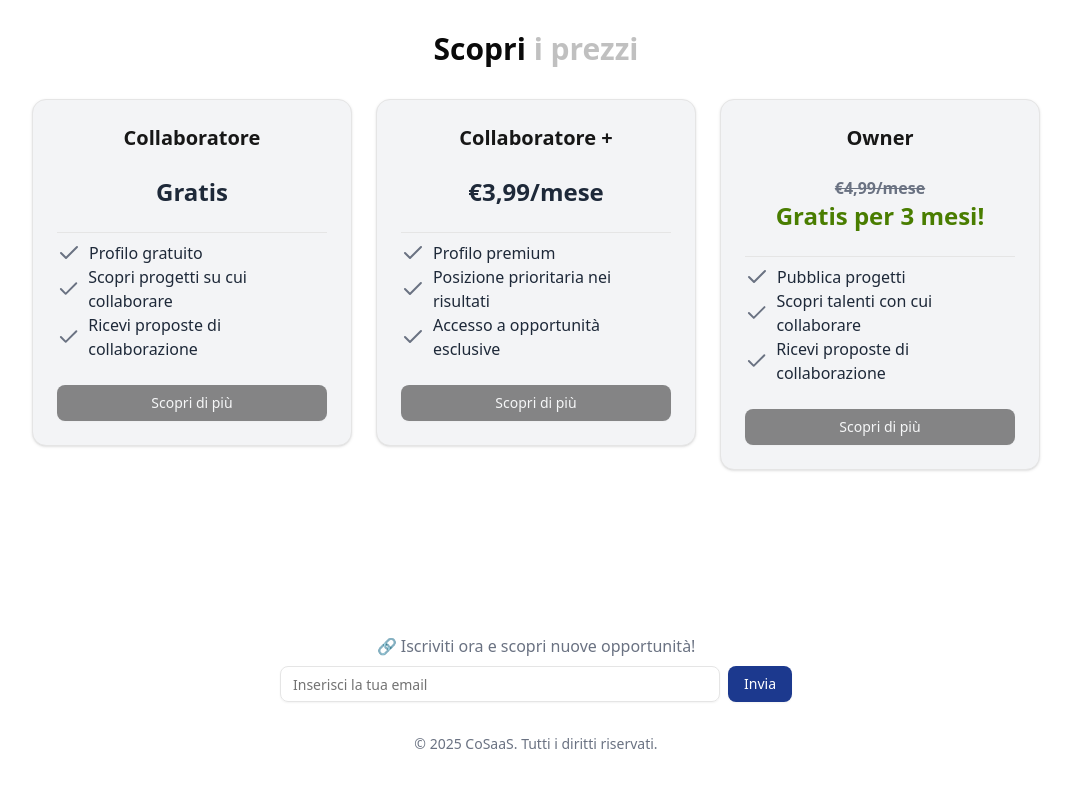
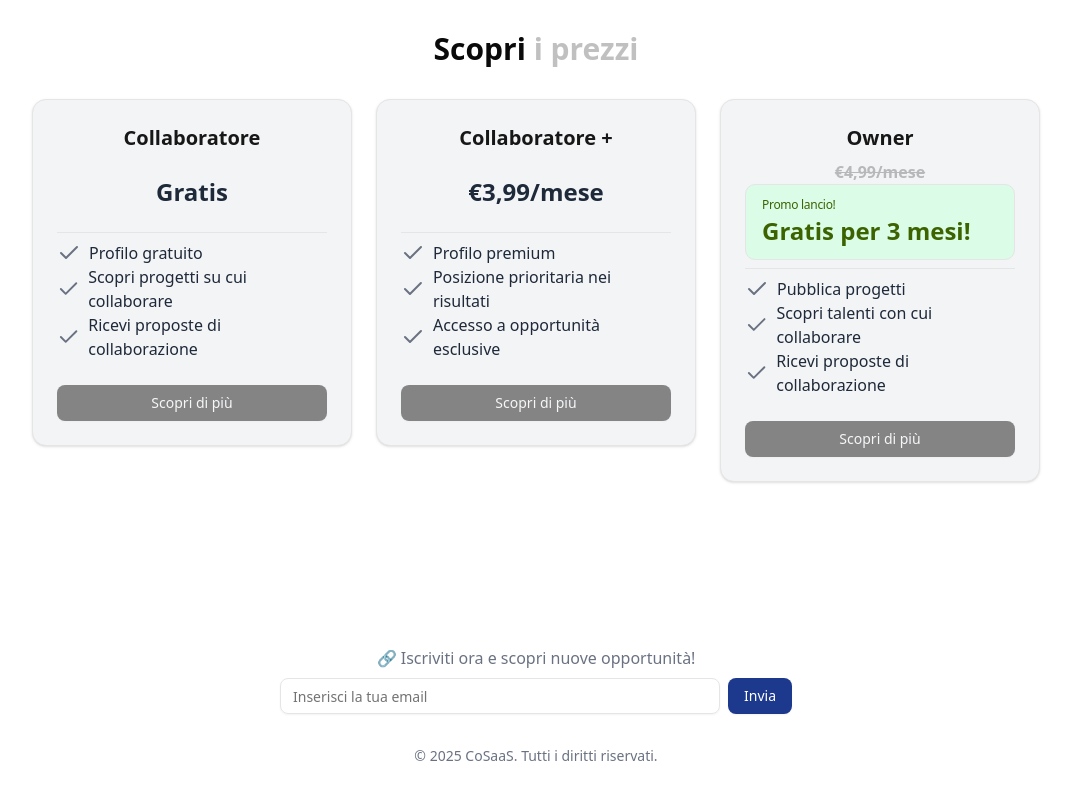
Before and after one commit to co-saas/co-saas.github.io, a Next.js app: page / in a window 1280 px wide. Shown: the part 1007-1807 px from the top of the page, without its empty margins (104-1175 px from the left). Built offline with nearby package versions, Linux system fonts and the light colour scheme.

Commit message:
added discount alert

```diff
--- a/components/Pricing.tsx
+++ b/components/Pricing.tsx
@@ -1,4 +1,5 @@
 import { Button } from "@/components/ui/button";
+import { Alert, AlertDescription, AlertTitle} from "@/components/ui/alert";
 import SectionTitle from "@/components/reusable/SectionTitle";
 import ProfileCard from "@/components/reusable/ProfileCard";
 import { Check } from "lucide-react";
@@ -48,8 +49,13 @@ export default function Pricing() {
         <ProfileCard title={plan.title} key={index}>
             {(plan.discountedPrice) ? (
                 <>
-                <p className="text-md text-gray-500 font-semibold text-center line-through"> {plan.price} </p>
-                <p className="text-2xl text-gray-800 font-bold text-center mb-6 text-lime-700">{plan.discountedPrice}</p>
+                <p className="text-md opacity-25 -mt-4 font-semibold text-center line-through"> {plan.price} </p>
+                <Alert variant="success">
+                  <AlertTitle className="text-xs">Promo lancio!</AlertTitle>
+                  <AlertDescription className="text-2xl text-lime-800 font-bold">
+                    {plan.discountedPrice}
+                  </AlertDescription>
+                </Alert>
                 </>
             ) : (
                 <p className="text-2xl text-gray-800 font-bold text-center mb-6">{plan.price}</p>
--- /dev/null
+++ b/components/ui/alert.tsx
@@ -0,0 +1,67 @@
+import * as React from "react"
+import { cva, type VariantProps } from "class-variance-authority"
+
+import { cn } from "@/lib/utils"
+
+const alertVariants = cva(
+  "relative w-full rounded-lg border px-4 py-3 text-sm grid has-[>svg]:grid-cols-[calc(var(--spacing)*4)_1fr] grid-cols-[0_1fr] has-[>svg]:gap-x-3 gap-y-0.5 items-start [&>svg]:size-4 [&>svg]:translate-y-0.5 [&>svg]:text-current",
+  {
+    variants: {
+      variant: {
+        default: "bg-background text-foreground",
+        destructive:
+          "text-destructive-foreground [&>svg]:text-current *:data-[slot=alert-description]:text-destructive-foreground/80",
+        success: "bg-green-100 text-lime-800",
+      },
+    },
+    defaultVariants: {
+      variant: "default",
+    },
+  }
+)
+
+function Alert({
+  className,
+  variant,
+  ...props
+}: React.ComponentProps<"div"> & VariantProps<typeof alertVariants>) {
+  return (
+    <div
+      data-slot="alert"
+      role="alert"
+      className={cn(alertVariants({ variant }), className)}
+      {...props}
+    />
+  )
+}
+
+function AlertTitle({ className, ...props }: React.ComponentProps<"div">) {
+  return (
+    <div
+      data-slot="alert-title"
+      className={cn(
+        "col-start-2 line-clamp-1 min-h-4 font-medium tracking-tight",
+        className
+      )}
+      {...props}
+    />
+  )
+}
+
+function AlertDescription({
+  className,
+  ...props
+}: React.ComponentProps<"div">) {
+  return (
+    <div
+      data-slot="alert-description"
+      className={cn(
+        "text-muted-foreground col-start-2 grid justify-items-start gap-1 text-sm [&_p]:leading-relaxed",
+        className
+      )}
+      {...props}
+    />
+  )
+}
+
+export { Alert, AlertTitle, AlertDescription }
```
